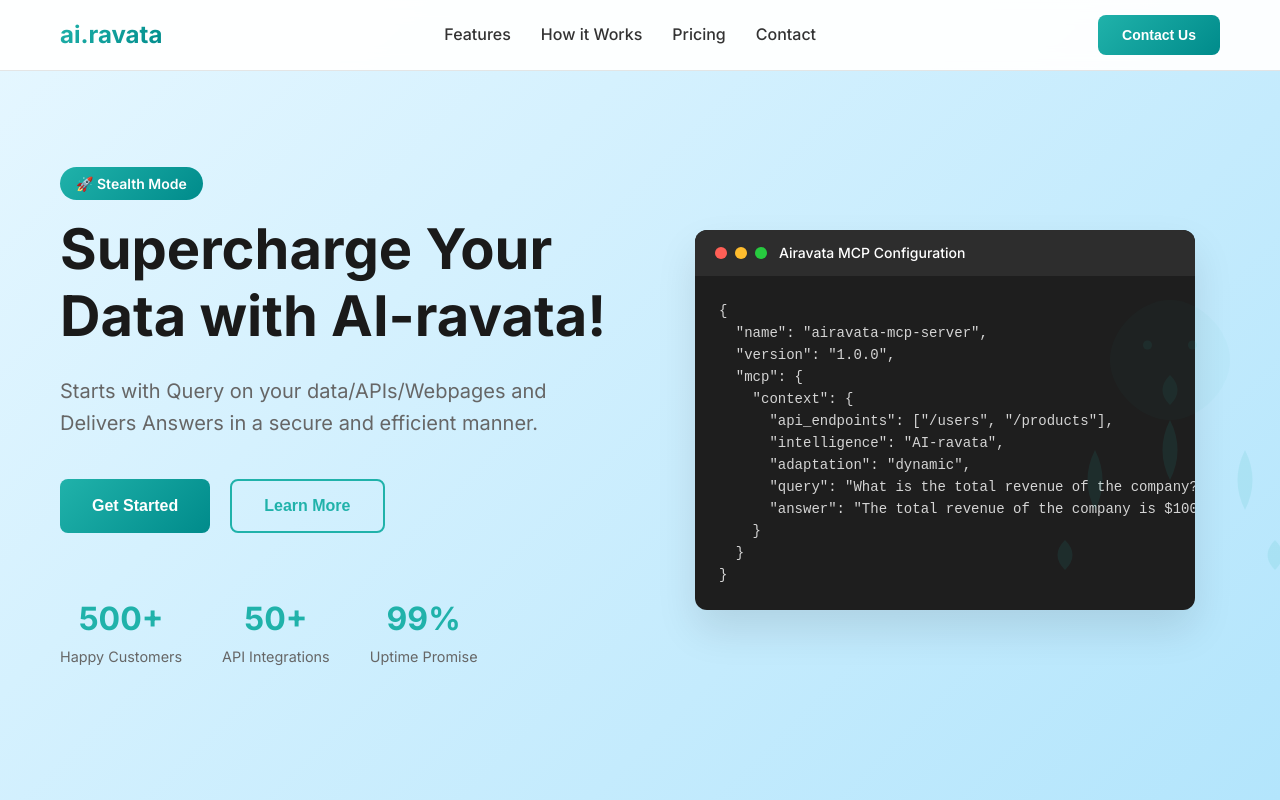
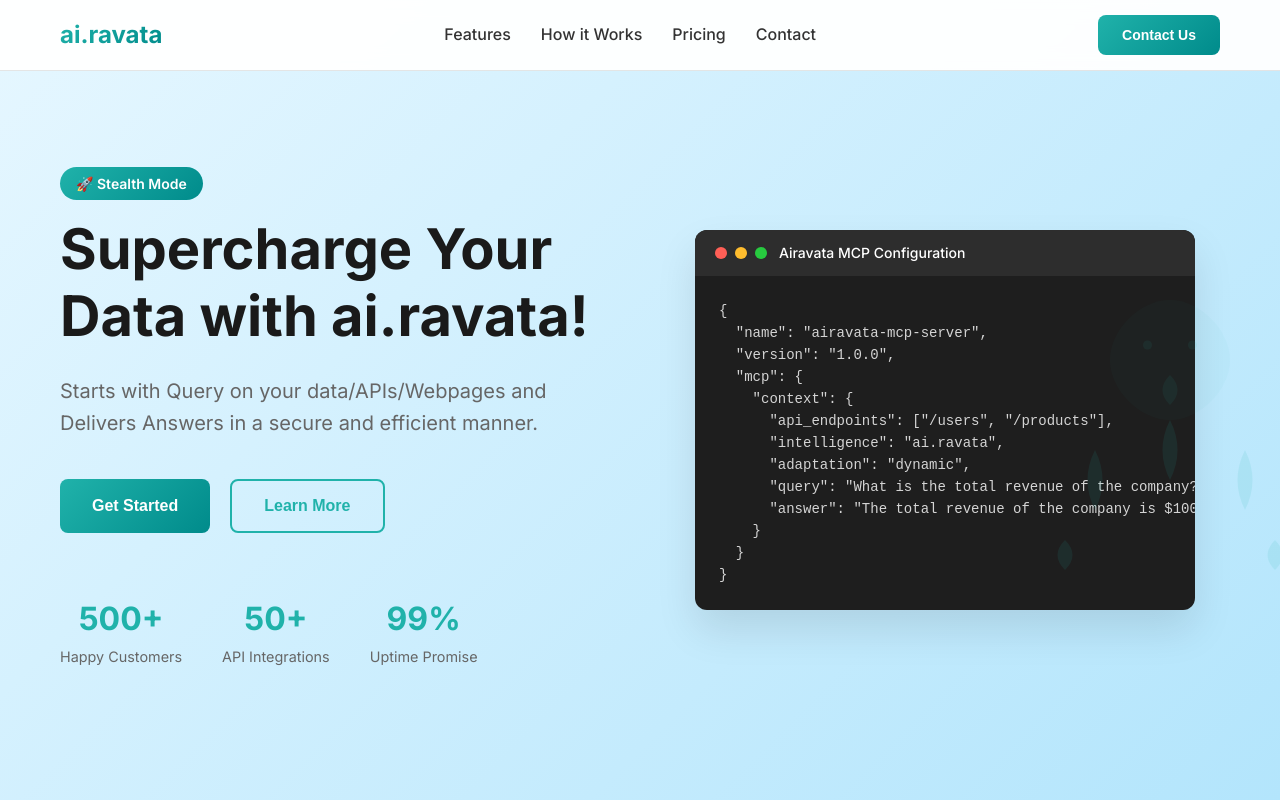
Before and after one commit to ravata-ai/web, a website: page index.html in a window 1280 px wide. Shown: the top 800 px of the page. Drawn offline with Linux system fonts and the light colour scheme.

Commit message:
Update index.html

```diff
--- a/index.html
+++ b/index.html
@@ -37,7 +37,7 @@
                 </div>
                 <h1 class="hero-title">
                     Supercharge Your Data
-                    <span class="gradient-text">with AI-ravata!</span>
+                    <span class="gradient-text">with ai.ravata!</span>
                 </h1>
                 <p class="hero-description">
                     Starts with Query on your data/APIs/Webpages and Delivers Answers in a secure and efficient manner.
@@ -92,7 +92,7 @@
   "mcp": {
     "context": {
       "api_endpoints": ["/users", "/products"],
-      "intelligence": "AI-ravata",
+      "intelligence": "ai.ravata",
       "adaptation": "dynamic",
       "query": "What is the total revenue of the company?",
       "answer": "The total revenue of the company is $100,000"
```
